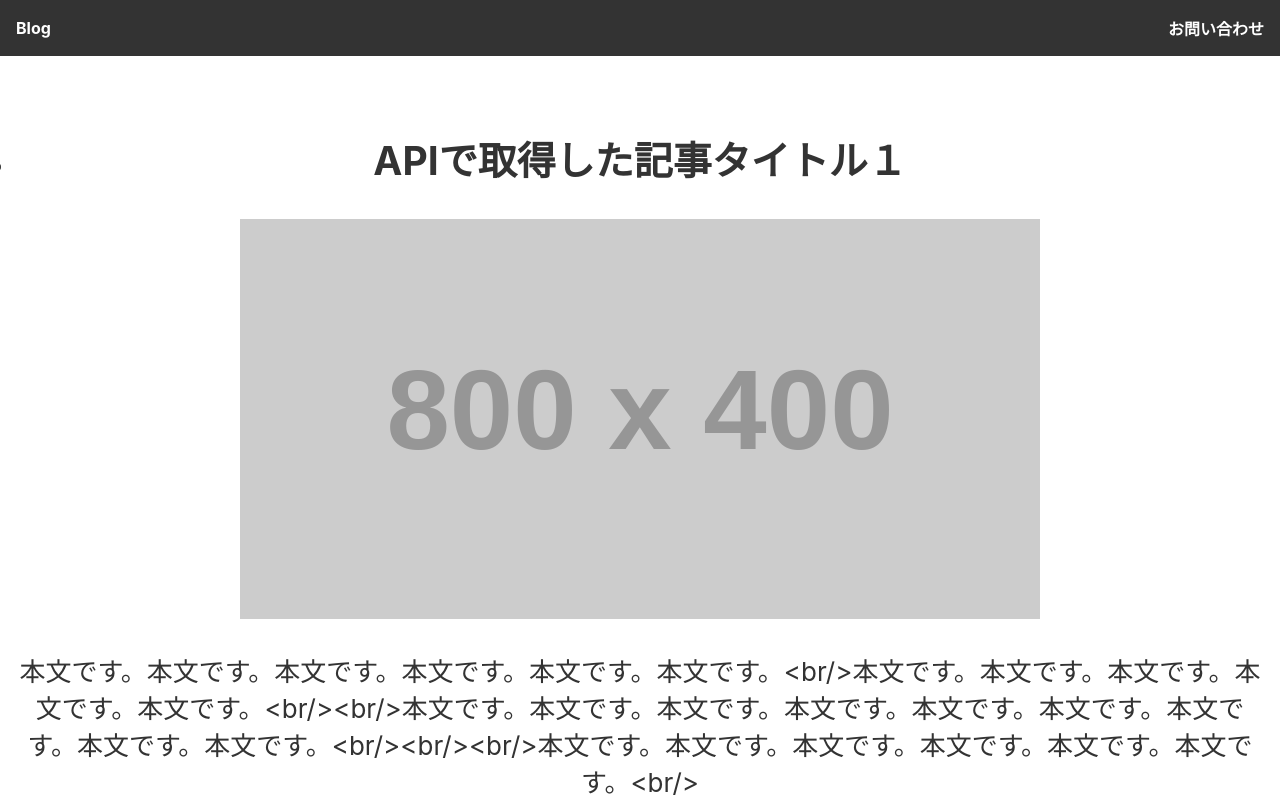
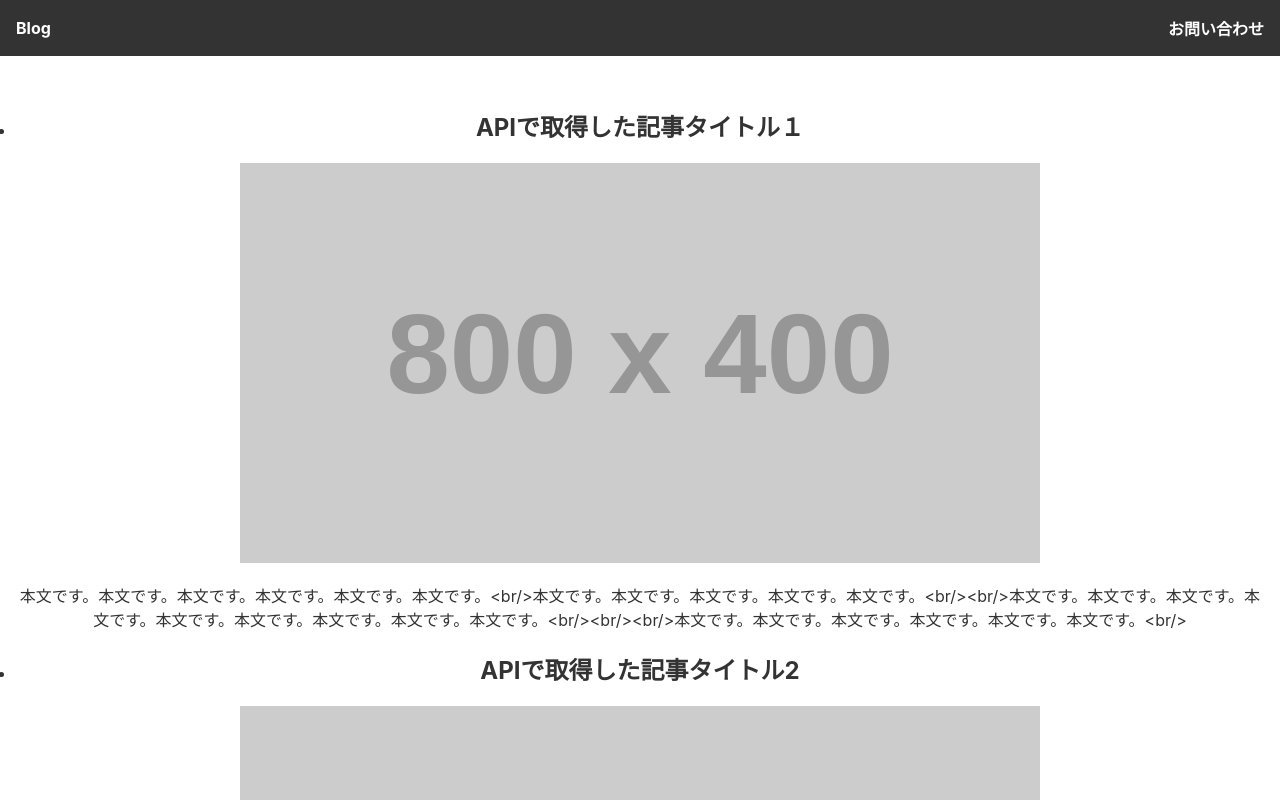
Before and after one commit to koudaisano/Chapter06, a React (Create React App) app: page / in a window 1280 px wide. Shown: the top 800 px of the page. Built offline with nearby package versions, Linux system fonts and the light colour scheme.

Commit message:
Headerからmainタグへ変更

```diff
--- a/src/App.js
+++ b/src/App.js
@@ -6,9 +6,9 @@ function App() {
   return (
     <div className="App">
       <Header />
-      <header className="App-header">
+      <main>
         <Post />
-      </header>
+      </main>
     </div>
   );
 }
```
